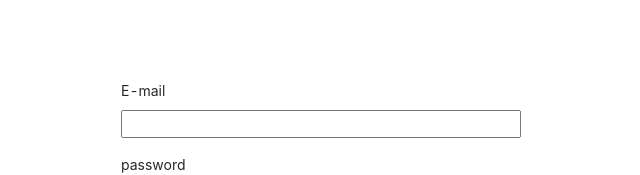
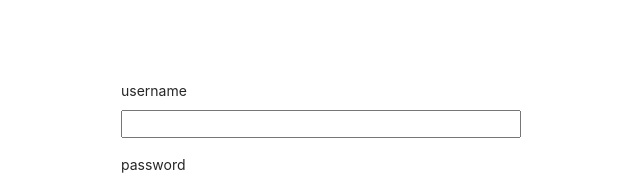
Before and after one commit to DAHUO-Melbourne/PredictiveHire-code-challenge, a React (Create React App) app: page /login in a window 1280 px wide. Shown: the top 175 px of the page, without its empty margins (319-959 px from the left). Built offline with nearby package versions, Linux system fonts and the light colour scheme; what miragejs would draw is missing.

Commit message:
fix: label name error and login info

```diff
--- a/src/components/loginForm/LoginForm.tsx
+++ b/src/components/loginForm/LoginForm.tsx
@@ -35,7 +35,7 @@
   return (
     <form className="auth-form" onSubmit={(e) => { handleSubmit(e) }}>
       <div className="form-control">
-        <label htmlFor="email">E-mail</label>
+        <label htmlFor="email">username</label>
         <input id="email" value={username} onChange={(e) => setUsername(e.target.value)} />
       </div>
       <div className="form-control">
--- a/src/mock/index.js
+++ b/src/mock/index.js
@@ -4,7 +4,7 @@
   routes () {
     this.post("/api/login", (schema, request) => {
       let attrs = JSON.parse(request.requestBody);
-      if (attrs.username === "Okay" && attrs.password === "okay") {
+      if (attrs.username === "okay" && attrs.password === "okay") {
         return ['Logged in successfully']
       } else {
         return ['logged in failed']
```
